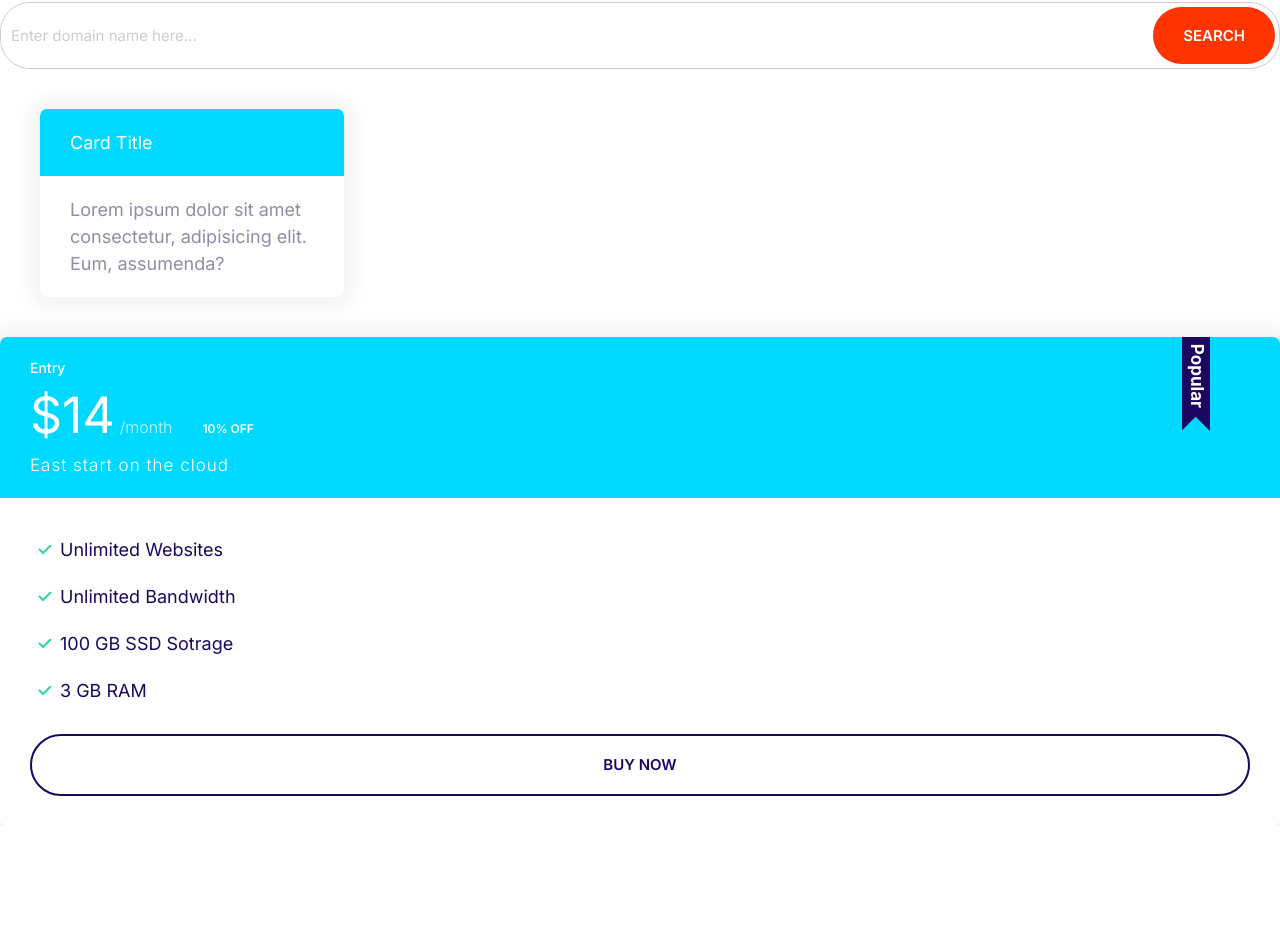
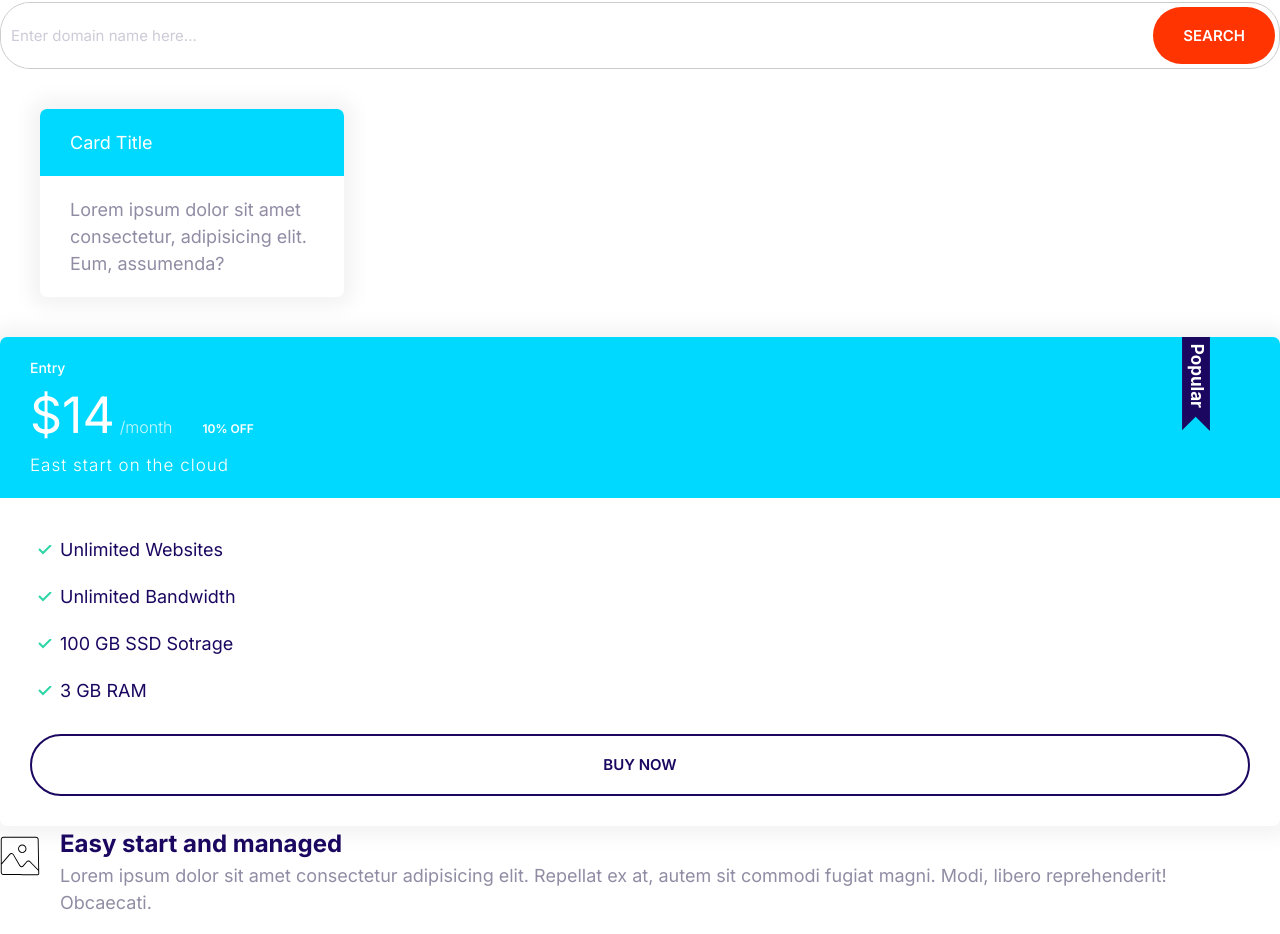
Before and after one commit to bharath-070/cloudfy, a plain HTML site: page moshify/index.html in a window 1280 px wide. Shown: the part 751-1685 px from the top of the page. Before the commit the page ends 1577 px from the top, so only its background shows below. Drawn offline with Linux system fonts and the light colour scheme.

Commit message:
media-objects

```diff
--- a/moshify/css/styles.css
+++ b/moshify/css/styles.css
@@ -238,6 +238,19 @@ a{
     top: -6px;
     right: 5%;
   }
+  /*media*/
+  .media{
+    display: flex;
+  }
+  .media__title{
+    margin: 0;
+  }
+  .media__body{
+    margin: 0 2rem;
+  }
+  .media__image{
+    margin-top: 1rem;
+  }
 /*media query*/
 @media  screen and (min-width:1024px) {
     body{
--- a/moshify/index.html
+++ b/moshify/index.html
@@ -70,5 +70,20 @@
         </div>
       </div>
     </div>
+    <div class="media">
+      <div class="media__image">
+        <svg class="icon icon--primary">
+          <use xlink:href="images/sprite.svg#snap"></use>
+        </svg>
+      </div>
+      <div class="media__body">
+        <h3 class="media__title">Easy start and managed</h3>
+        <p>
+          Lorem ipsum dolor sit amet consectetur adipisicing elit. Repellat ex
+          at, autem sit commodi fugiat magni. Modi, libero reprehenderit!
+          Obcaecati.
+        </p>
+      </div>
+    </div>
   </body>
 </html>
```
Also changed, not shown: moshify/components/buttons.html (added, +2 -0 lines), moshify/components/input-groups.html (added, +4 -0 lines), moshify/components/inputs.html (added, +1 -0 lines), moshify/components/media.html (added, +15 -0 lines).
